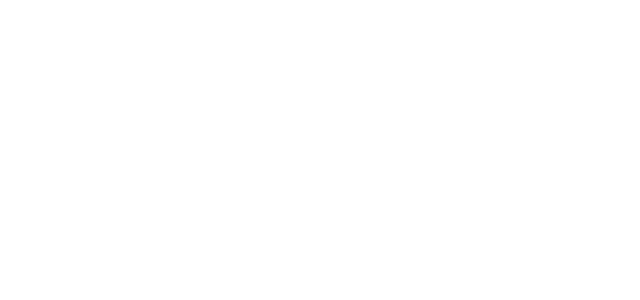
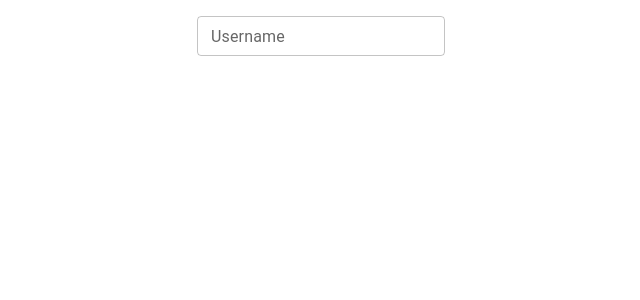
Before and after one commit to kartik-k3/vibe-room, a React (Create React App) app: page /login in a window 1280 px wide. Shown: the top 300 px of the page, without its empty margins (319-959 px from the left). Built offline with nearby package versions, Linux system fonts and the light colour scheme.

Commit message:
Created custom TextField component using mui and React Hook Form

```diff
--- a/package.json
+++ b/package.json
@@ -11,6 +11,7 @@
     "firebase": "^10.11.0",
     "react": "^18.2.0",
     "react-dom": "^18.2.0",
+    "react-hook-form": "^7.51.3",
     "react-router-dom": "^6.22.3",
     "react-scripts": "5.0.1",
     "styled-components": "^6.1.8",
@@ -39,5 +40,8 @@
       "last 1 firefox version",
       "last 1 safari version"
     ]
+  },
+  "devDependencies": {
+    "@hookform/devtools": "^4.3.1"
   }
 }
--- /dev/null
+++ b/src/components/ui/TextInputField.jsx
@@ -0,0 +1,35 @@
+import { TextField } from "@mui/material";
+import { Controller } from "react-hook-form";
+
+const TextInputField = ({
+  name = "",
+  control,
+  rules = { required: false },
+  multiline = false,
+  label = name,
+  placeholder = "",
+}) => {
+  return (
+    <div>
+      <Controller
+        name={name}
+        control={control}
+        rules={rules}
+        render={({ field: { value, onChange } }) => (
+          <TextField
+            variant="outlined"
+            size="small"
+            multiline={multiline}
+            value={value}
+            onChange={onChange}
+            label={label}
+            margin="normal"
+            placeholder={placeholder}
+          />
+        )}
+      />
+    </div>
+  );
+};
+
+export default TextInputField;
--- a/src/container/Routes.js
+++ b/src/container/Routes.js
@@ -1,6 +1,7 @@
 import React from "react";
 import { Routes, BrowserRouter, Route, Navigate } from "react-router-dom";
 
+const LOGIN_PAGE = React.lazy(() => import("../screens/login/Login"));
 const OpenRoute = ({ component: Component }) => {
   return (
     <>
@@ -32,7 +33,10 @@
             );
           })}
           <Route path="/" element={<Navigate to={"/login"} />} />
-          <Route path="/login" element={<></>} />
+          <Route
+            path="/login"
+            element={<ClosedRoute component={LOGIN_PAGE} />}
+          />
         </Routes>
       </BrowserRouter>
     </>
--- /dev/null
+++ b/src/screens/login/Login.js
@@ -0,0 +1,22 @@
+import { useForm } from "react-hook-form";
+import TextInputField from "../../components/ui/TextInputField";
+import { Button } from "@mui/material";
+
+const Login = () => {
+  const { control, handleSubmit } = useForm();
+  const handleClick = (p) => {
+    debugger;
+  };
+  return (
+    <div>
+      <TextInputField
+        name="username"
+        label={"Username"}
+        rules={{ required: true }}
+        control={control}
+      />
+    </div>
+  );
+};
+
+export default Login;
```
